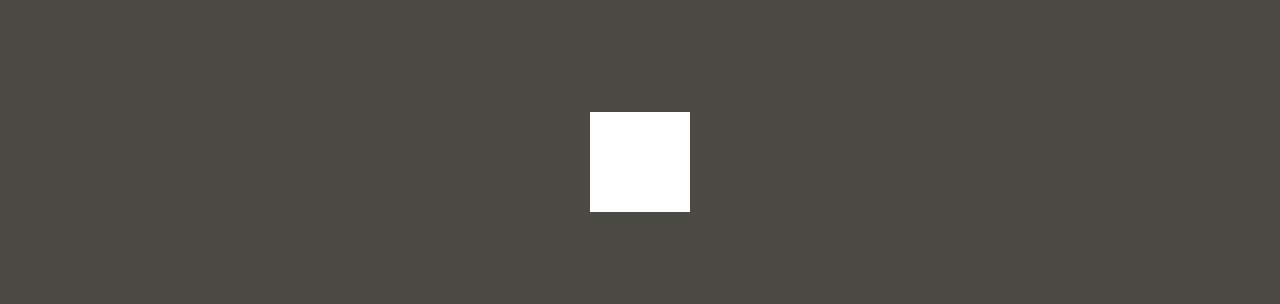
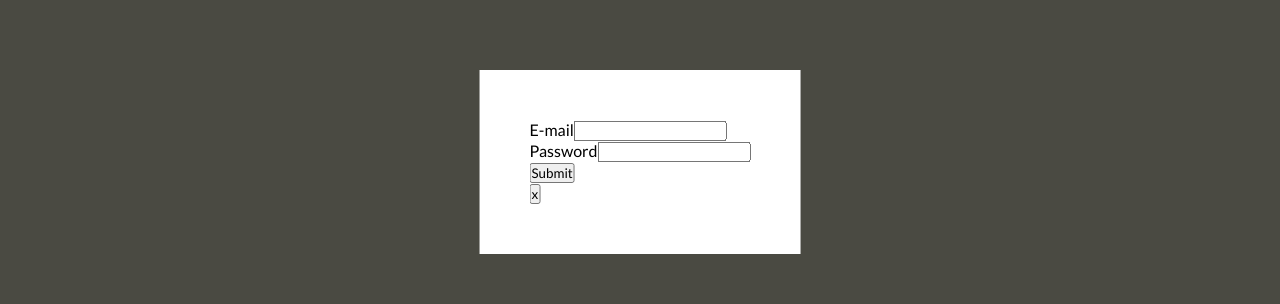
Before and after one commit to RomanVolkovv/shop, a React (Create React App) app: page / in a window 1280 px wide. Both pictures are taken after a click on the icon 1260 px from the left and 40 px from the top of the page. Shown: the part 238-542 px from the top of the page. Built offline with nearby package versions, Linux system fonts and the light colour scheme.

Commit message:
{children}=>modal

```diff
--- a/src/components/Header/Header.tsx
+++ b/src/components/Header/Header.tsx
@@ -13,6 +13,7 @@ import logo from '../../assets/react.svg';
 import { useDispatch } from 'react-redux';
 import { toggleSidebar } from '../../redux/sidebarSlice';
 import { openAuthModal } from '../../redux/authSlice';
+import { LoginPage } from '../../pages/LoginPage';
 
 const Header = () => {
   const [isOpen, setIsOpen] = useState<boolean>(false);
@@ -76,7 +77,7 @@ const Header = () => {
       <FaRegUserCircle className={styled.icon} onClick={() => dispatch(openAuthModal())} />
       <ModalAuth>
         {/* @ts-ignore */}
-        <ModalAuth />
+        <LoginPage />
       </ModalAuth>
     </header>
   );
--- a/src/pages/LoginPage/ModalAuth/ModalAuth.tsx
+++ b/src/pages/LoginPage/ModalAuth/ModalAuth.tsx
@@ -1,5 +1,6 @@
 import { FC } from 'react';
-import { useSelector } from 'react-redux';
+import { useDispatch, useSelector } from 'react-redux';
+import { closeAuthModal } from '../../../redux/authSlice';
 import styled from './ModalAuth.module.scss';
 
 interface Props {
@@ -9,13 +10,17 @@ interface Props {
 const ModalAuth: FC<Props> = ({ children }) => {
   //@ts-ignore
   const isOpenAuth = useSelector((state) => state.auth.isOpenAuthModal);
-
+  const dispatch = useDispatch();
   if (!isOpenAuth) return null;
 
   return (
     <>
       <div className={styled.overlay} />
-      <div className={styled.modal}>{children}</div>
+      <div className={styled.modal}>
+        {children}
+        {/* @ts-ignore */}
+        <button onClick={() => dispatch(closeAuthModal())}>x</button>
+      </div>
     </>
   );
 };
```
